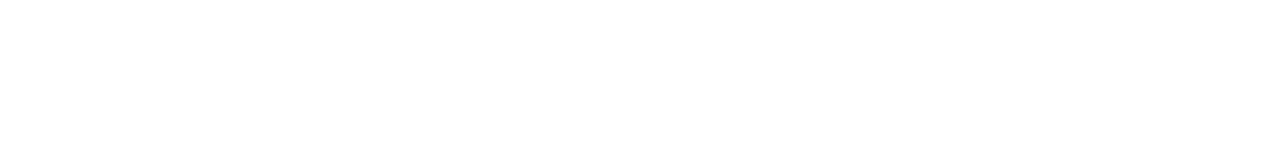
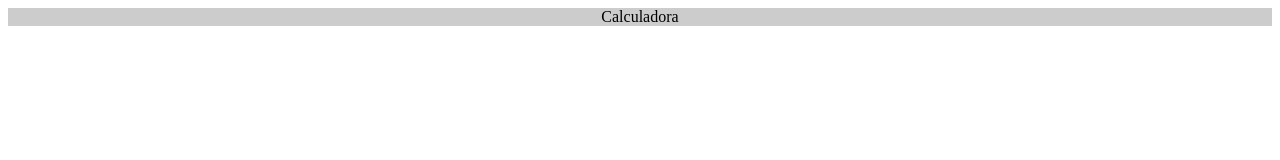
Before and after one commit to ap-alonso/curso_jersay, a plain HTML site: page index.html in a window 1280 px wide. Drawn offline with nearby package versions, Linux system fonts and the light colour scheme.

Commit message:
29_08_22-11_23

```diff
--- a/assets.js
+++ b/assets.js
@@ -3,10 +3,23 @@ console.log(elemento);
 }
 
 function pintaElemento(div, texto, tipo){
+    impre('Id00 Pinta elemento');
     if(tipo="append"){
         $('#'+div).append(texto);
     }
     if(tipo="html"){
+        impre('id01 esto es htnml');
+        $('#titulo').html('Calculadora');
         $('#'+div).html(texto);
     }
 }
+
+function divGeneral(){
+    $('#bloqueGeneral').html('<div id="titulo" class="bloqueContenido"></div>');
+}
+
+function temaCurso(){
+    if(flagCurso==true){
+        $('#bloqueGeneral').addClass('bloqueGeneral');
+    }
+}
--- /dev/null
+++ b/estilos.css
@@ -0,0 +1,2 @@
+.bloqueGeneral{width: 100%; background-color: #ccc; display: flex;flex-wrap: wrap;}
+.bloqueContenido{width: 100%; text-align: center }
--- a/index.html
+++ b/index.html
@@ -7,8 +7,10 @@
         <script src="https://ajax.googleapis.com/ajax/libs/jquery/3.6.0/jquery.min.js"></script>
         <script src="assets.js"></script>
         <script src="script_dom01.js"></script>
+        <link rel="stylesheet" href="estilos.css" type="text/css">
     </head>
     <body>
-        <div id="bloqueGeneral"></div>
+        <div id="bloqueGeneral" >
+        </div>
     </body>
 </html>
--- a/script_dom01.js
+++ b/script_dom01.js
@@ -1,2 +1,13 @@
-impre('Hola');
-pintaElemento('bloqueGeneral');
+var flagCurso=true;
+$( document ).ready(function() {
+divGeneral();
+debugger
+
+pintaElemento('titulo', 'Calculadora', 'html');
+impre('estamos en el debugger y la bandera es: ' + flagCurso);
+debugger
+impre('estamos fuera del debugger y la bandera es: ' + flagCurso);
+temaCurso();
+impre('estamos en la ultima linea');
+
+});
```
